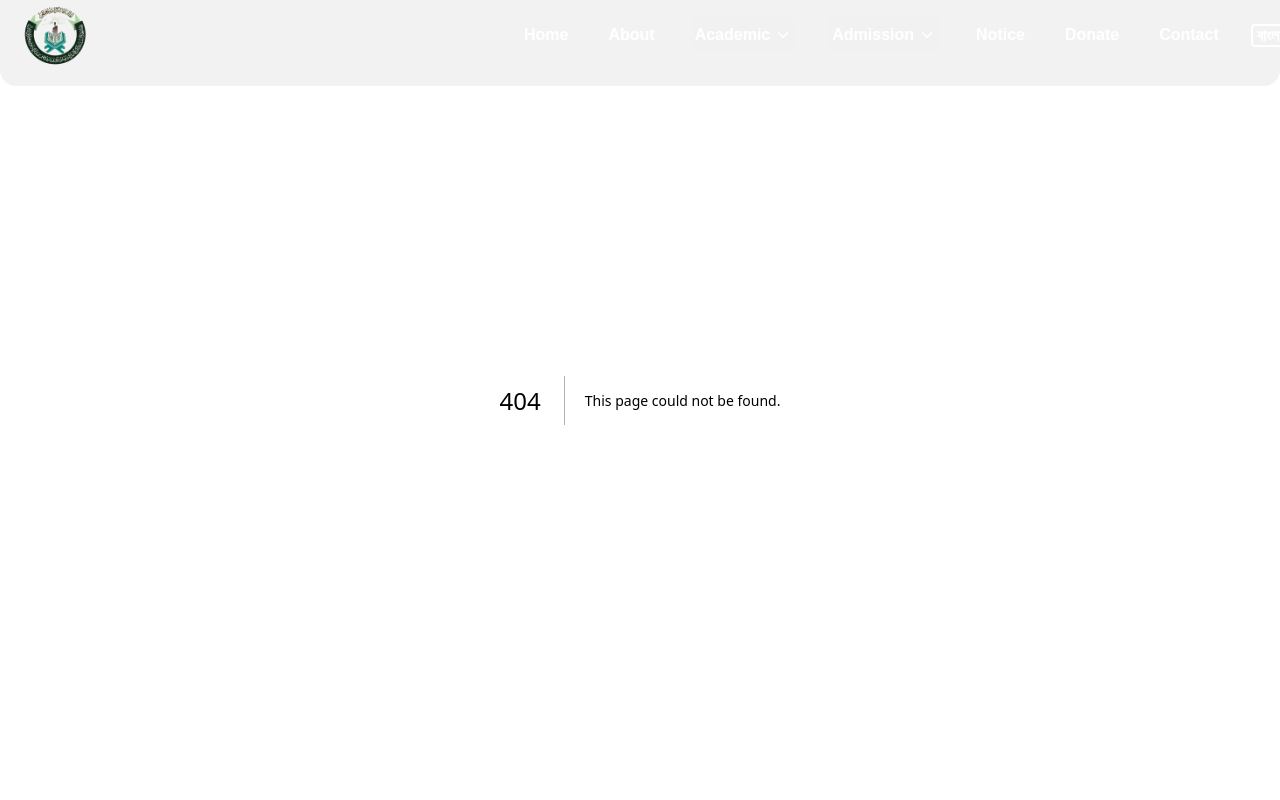
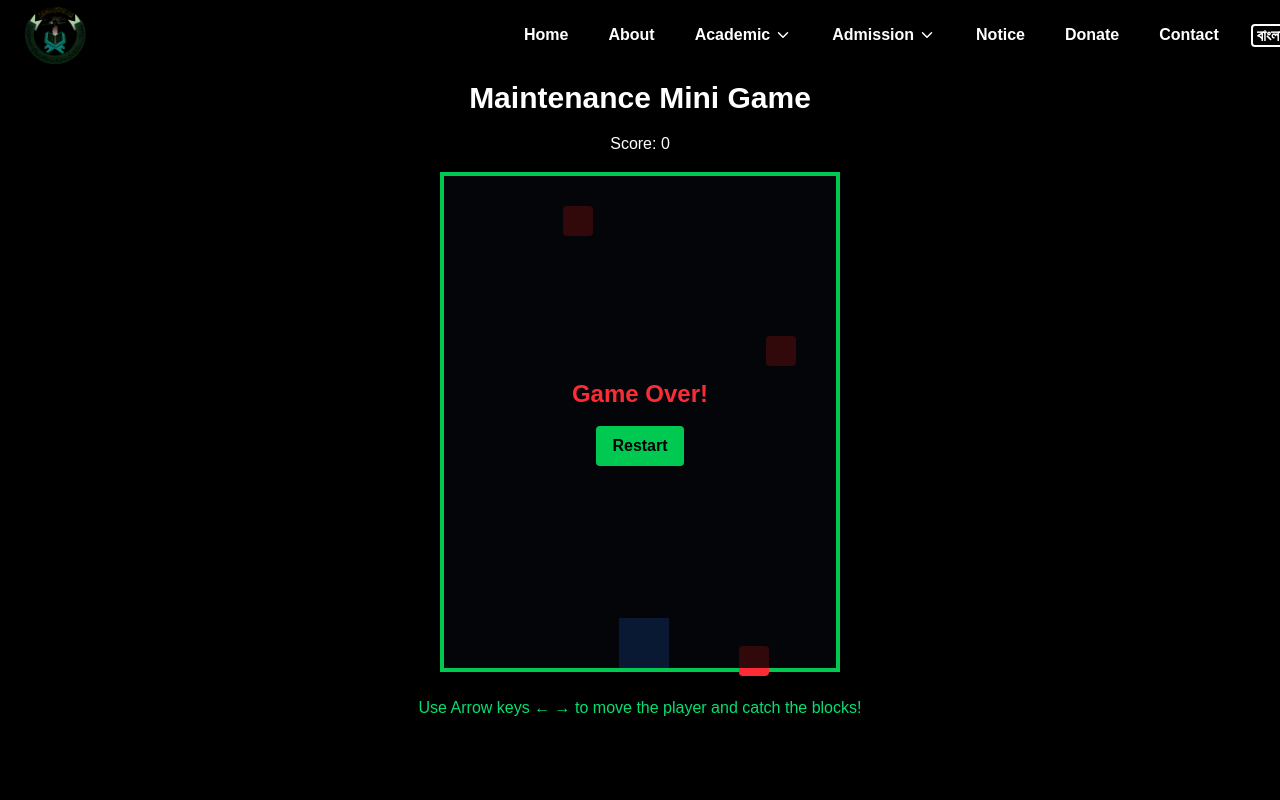
Before and after one commit to Jonayed-nasir/Jamiatus-sunnah, a Next.js app: page /game in a window 1280 px wide. Before the commit this address had no page. Shown: the top 800 px of the page. Built offline with nearby package versions, Linux system fonts and the light colour scheme; a web font is replaced by a local one.

Commit message:
notfound, game

```diff
--- /dev/null
+++ b/app/NotFound/page.jsx
@@ -0,0 +1,97 @@
+"use client";
+
+import { useEffect, useState } from "react";
+import Link from "next/link";
+
+export default function MaintenanceNotice() {
+  const [dotCount, setDotCount] = useState(1);
+
+  useEffect(() => {
+    const interval = setInterval(() => {
+      setDotCount((prev) => (prev >= 3 ? 1 : prev + 1));
+    }, 500);
+    return () => clearInterval(interval);
+  }, []);
+
+  const dots = ".".repeat(dotCount);
+
+  return (
+    <div className="relative flex items-center justify-center min-h-screen bg-gradient-to-r from-purple-700 via-indigo-600 to-blue-500 overflow-hidden">
+      {/* Floating background shapes */}
+      <span className="absolute w-72 h-72 bg-white/10 rounded-full top-10 left-20 animate-floatSlow"></span>
+      <span className="absolute w-56 h-56 bg-white/10 rounded-full bottom-20 right-16 animate-floatSlow2"></span>
+
+      <div className="relative z-10 bg-white/20 backdrop-blur-md rounded-3xl p-10 max-w-lg w-full text-center shadow-xl animate-slideUp">
+        <h1 className="text-4xl md:text-5xl font-bold text-transparent bg-clip-text bg-gradient-to-r from-yellow-400 via-red-400 to-pink-500 mb-4 animate-textGradient">
+         ওয়েবসাইটের কাজ চলছে
+        </h1>
+
+        <p className="text-lg text-white/90 mb-4 animate-type">
+          এই পেজের কাজ এখনো  চলমান{dots}
+        </p>
+
+        <p className="text-sm text-white/70">
+          ইনশাআল্লাহ, নির্দিষ্ট সময়ের মধ্যে সব ফিচার দেখতে পারবেন
+        </p>
+
+        <div className="flex justify-center gap-3 mt-6">
+          {[0, 1, 2].map((i) => (
+            <span
+              key={i}
+              className={`w-3 h-3 bg-white rounded-full animate-dotBounce`}
+              style={{ animationDelay: `${i * 0.2}s` }}
+            ></span>
+          ))}
+        </div>
+      </div>
+
+      <style jsx>{`
+        @keyframes dotBounce {
+          0%, 100% { transform: translateY(0); opacity: 0.6; }
+          50% { transform: translateY(-8px); opacity: 1; }
+        }
+        .animate-dotBounce { animation: dotBounce 0.6s infinite; }
+
+        @keyframes type {
+          0% { opacity: 0; }
+          50% { opacity: 1; }
+          100% { opacity: 1; }
+        }
+        .animate-type { animation: type 1s steps(1, end) infinite; }
+
+        @keyframes slideUp {
+          0% { transform: translateY(50px); opacity: 0; }
+          100% { transform: translateY(0); opacity: 1; }
+        }
+        .animate-slideUp { animation: slideUp 0.8s ease-out forwards; }
+
+        @keyframes textGradient {
+          0%, 100% { background-position: 0% 50%; }
+          50% { background-position: 100% 50%; }
+        }
+        .animate-textGradient {
+          background-size: 200% 200%;
+          animation: textGradient 3s ease infinite;
+        }
+
+        @keyframes floatSlow {
+          0% { transform: translateY(0px); }
+          50% { transform: translateY(-20px); }
+          100% { transform: translateY(0px); }
+        }
+        .animate-floatSlow { animation: floatSlow 6s ease-in-out infinite; }
+
+        @keyframes floatSlow2 {
+          0% { transform: translateY(0px); }
+          50% { transform: translateY(15px); }
+          100% { transform: translateY(0px); }
+        }
+        .animate-floatSlow2 { animation: floatSlow2 8s ease-in-out infinite; }
+      `}</style>
+
+      <button>
+        <Link href="/game">Game</Link>
+      </button>
+    </div>
+  );
+}
--- /dev/null
+++ b/app/game/page.jsx
@@ -0,0 +1,122 @@
+"use client";
+
+import { useEffect, useState, useRef } from "react";
+
+export default function MiniGame() {
+  const gameWidth = 400;
+  const gameHeight = 500;
+  const blockSize = 30;
+  const playerSize = 50;
+
+  const [blocks, setBlocks] = useState([]);
+  const [playerX, setPlayerX] = useState(gameWidth / 2 - playerSize / 2);
+  const [score, setScore] = useState(0);
+  const [gameOver, setGameOver] = useState(false);
+  const gameRef = useRef(null);
+
+  useEffect(() => {
+    const handleKey = (e) => {
+      if (e.key === "ArrowLeft") setPlayerX((x) => Math.max(0, x - 20));
+      if (e.key === "ArrowRight")
+        setPlayerX((x) => Math.min(gameWidth - playerSize, x + 20));
+    };
+    window.addEventListener("keydown", handleKey);
+    return () => window.removeEventListener("keydown", handleKey);
+  }, []);
+
+  useEffect(() => {
+    if (gameOver) return;
+    const interval = setInterval(() => {
+      setBlocks((prev) =>
+        prev
+          .map((b) => ({ ...b, y: b.y + 5 }))
+          .filter((b) => b.y < gameHeight)
+      );
+
+      // Randomly spawn new block
+      if (Math.random() < 0.03) {
+        setBlocks((prev) => [
+          ...prev,
+          { x: Math.random() * (gameWidth - blockSize), y: 0 },
+        ]);
+      }
+    }, 50);
+    return () => clearInterval(interval);
+  }, [gameOver]);
+
+  useEffect(() => {
+    // Collision detection
+    blocks.forEach((b) => {
+      if (
+        b.y + blockSize >= gameHeight - playerSize &&
+        b.x + blockSize >= playerX &&
+        b.x <= playerX + playerSize
+      ) {
+        setScore((s) => s + 1);
+      }
+      if (b.y + blockSize >= gameHeight) {
+        setGameOver(true);
+      }
+    });
+  }, [blocks, playerX]);
+
+  const restart = () => {
+    setBlocks([]);
+    setScore(0);
+    setPlayerX(gameWidth / 2 - playerSize / 2);
+    setGameOver(false);
+  };
+
+  return (
+    <div className="flex flex-col items-center justify-center min-h-screen bg-black text-white">
+      <h1 className="text-3xl font-bold mb-4">Maintenance Mini Game</h1>
+      <p className="mb-4">Score: {score}</p>
+
+      <div
+        ref={gameRef}
+        className="relative bg-gray-900 border-4 border-green-500"
+        style={{ width: gameWidth, height: gameHeight }}
+      >
+        {/* Player */}
+        <div
+          className="absolute bottom-0 bg-blue-500"
+          style={{
+            width: playerSize,
+            height: playerSize,
+            left: playerX,
+          }}
+        />
+
+        {/* Blocks */}
+        {blocks.map((b, idx) => (
+          <div
+            key={idx}
+            className="absolute bg-red-500 rounded"
+            style={{
+              width: blockSize,
+              height: blockSize,
+              top: b.y,
+              left: b.x,
+            }}
+          />
+        ))}
+
+        {gameOver && (
+          <div className="absolute inset-0 flex flex-col items-center justify-center bg-black/80 text-red-500">
+            <p className="text-2xl font-bold mb-4">Game Over!</p>
+            <button
+              className="bg-green-500 px-4 py-2 rounded font-semibold text-black"
+              onClick={restart}
+            >
+              Restart
+            </button>
+          </div>
+        )}
+      </div>
+
+      <p className="mt-6 text-green-400">
+        Use Arrow keys ← → to move the player and catch the blocks!
+      </p>
+    </div>
+  );
+}
```
